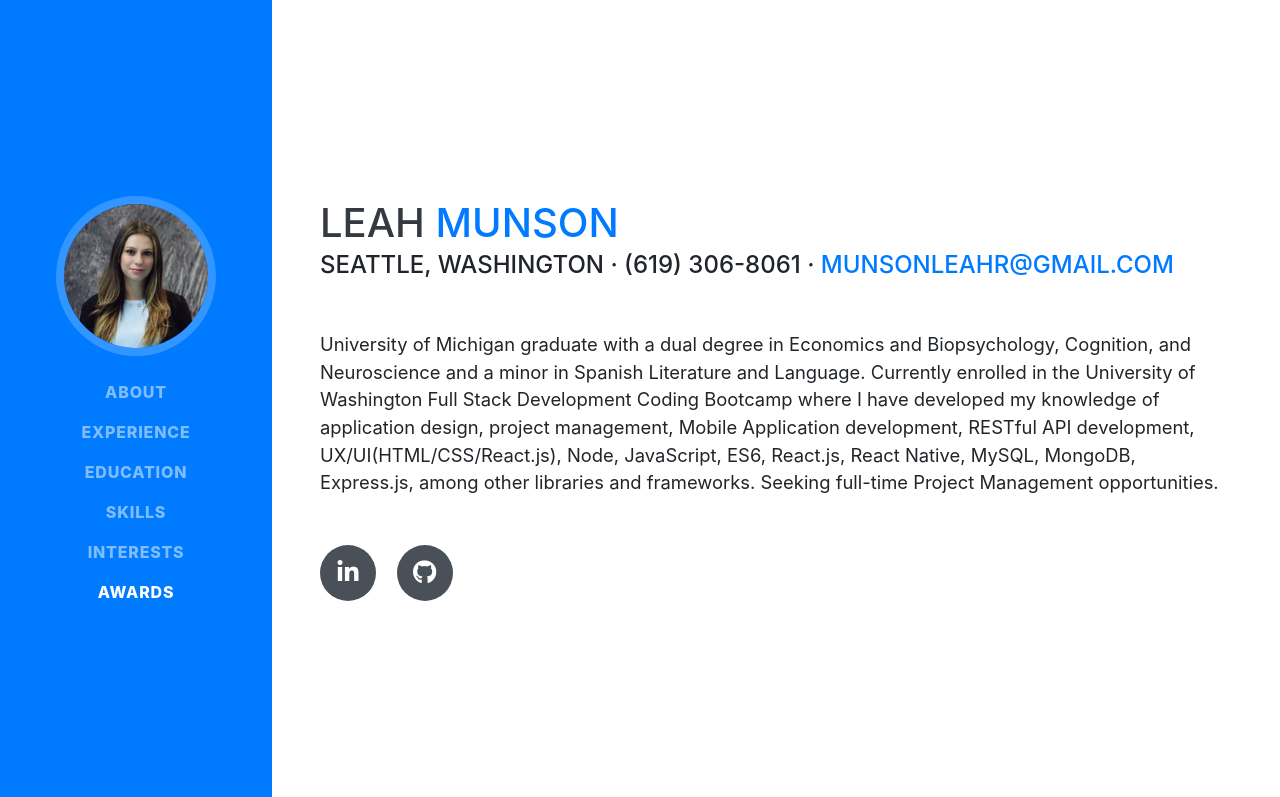
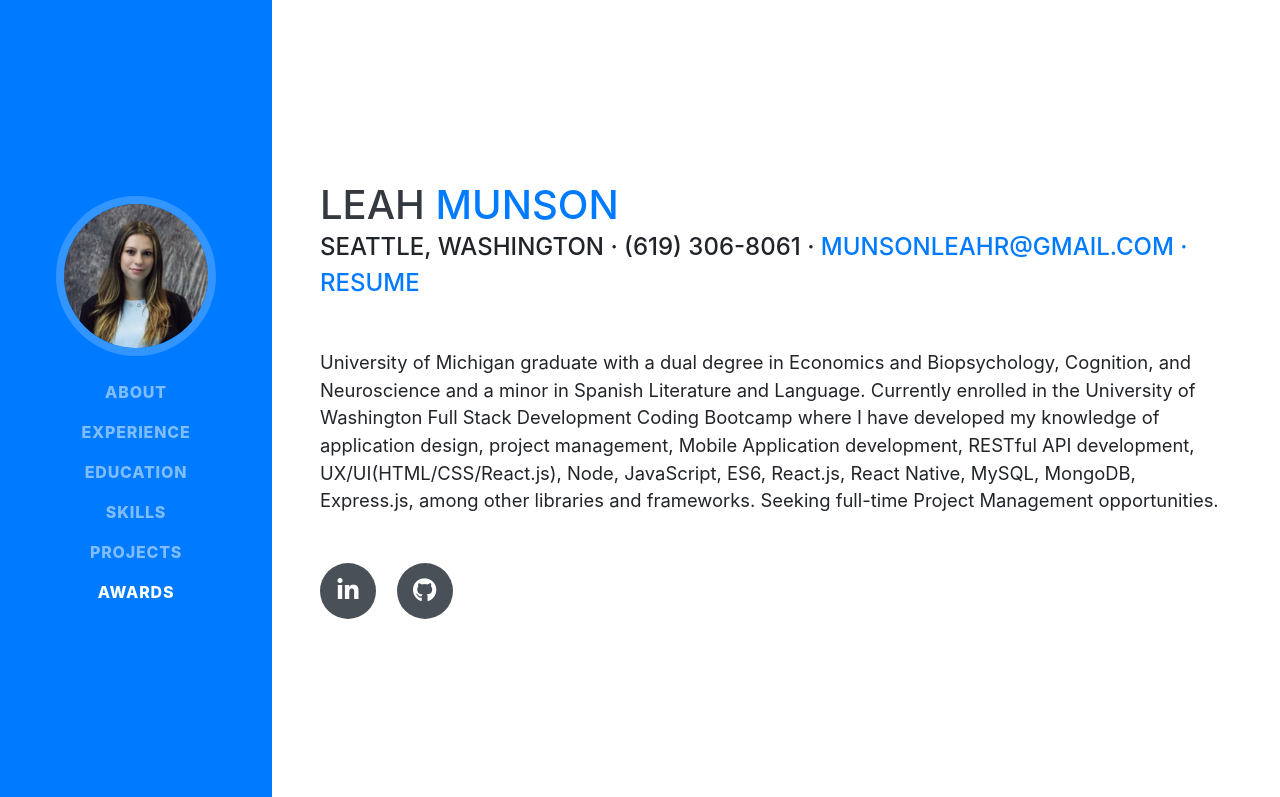
Before and after one commit to leahmunson/Portfolio, a website with bundled scripts: page index.html in a window 1280 px wide. Shown: the top 797 px of the page. Built offline with nearby package versions, Linux system fonts and the light colour scheme; a web font is replaced by a local one.

Commit message:
added all basic stuff except projects

```diff
--- a/index.html
+++ b/index.html
@@ -50,11 +50,14 @@
           <a class="nav-link js-scroll-trigger" href="#skills">Skills</a>
         </li>
         <li class="nav-item">
-          <a class="nav-link js-scroll-trigger" href="#interests">Interests</a>
+          <a class="nav-link js-scroll-trigger" href="#interests">Projects</a>
         </li>
         <li class="nav-item">
           <a class="nav-link js-scroll-trigger" href="#awards">Awards</a>
         </li>
+        <!-- <li class="nav-item">
+            <a class="nav-link js-scroll-trigger" href="#interests">Interests</a>
+          </li> -->
       </ul>
     </div>
   </nav>
@@ -67,7 +70,8 @@
           <span class="text-primary">Munson</span>
         </h1>
         <div class="subheading mb-5">Seattle, Washington · (619) 306-8061 ·
-          <a href="mailto:name@email.com">munsonleahr@gmail.com</a>
+          <a href="mailto:munsonleahr@gmail.com">munsonleahr@gmail.com ·</a> <a href="#">Resume</a>
+
         </div>
         <p class="lead mb-5">University of Michigan graduate with a dual degree in Economics and Biopsychology, Cognition, and Neuroscience and a minor in Spanish Literature and Language. Currently enrolled in the University of Washington Full Stack Development Coding Bootcamp where I have developed my knowledge of application design, project management, Mobile Application development, RESTful API development, UX/UI(HTML/CSS/React.js), Node, JavaScript, ES6, React.js, React Native, MySQL, MongoDB, Express.js, among other libraries and frameworks. Seeking full-time Project Management opportunities.
         </p>
@@ -254,9 +258,8 @@
 
     <section class="resume-section p-3 p-lg-5 d-flex align-items-center" id="interests">
       <div class="w-100">
-        <h2 class="mb-5">Interests</h2>
-        <!-- <p>Apart from being a web developer, I enjoy most of my time being outdoors. In the winter, I am an avid skier and novice ice climber. During the warmer months here in Colorado, I enjoy mountain biking, free climbing, and kayaking.</p>
-        <p class="mb-0">When forced indoors, I follow a number of sci-fi and fantasy genre movies and television shows, I am an aspiring chef, and I spend a large amount of my free time exploring the latest technology advancements in the front-end web development world.</p> -->
+        <h2 class="mb-5">Projects</h2>
+
       </div>
     </section>
 
```
